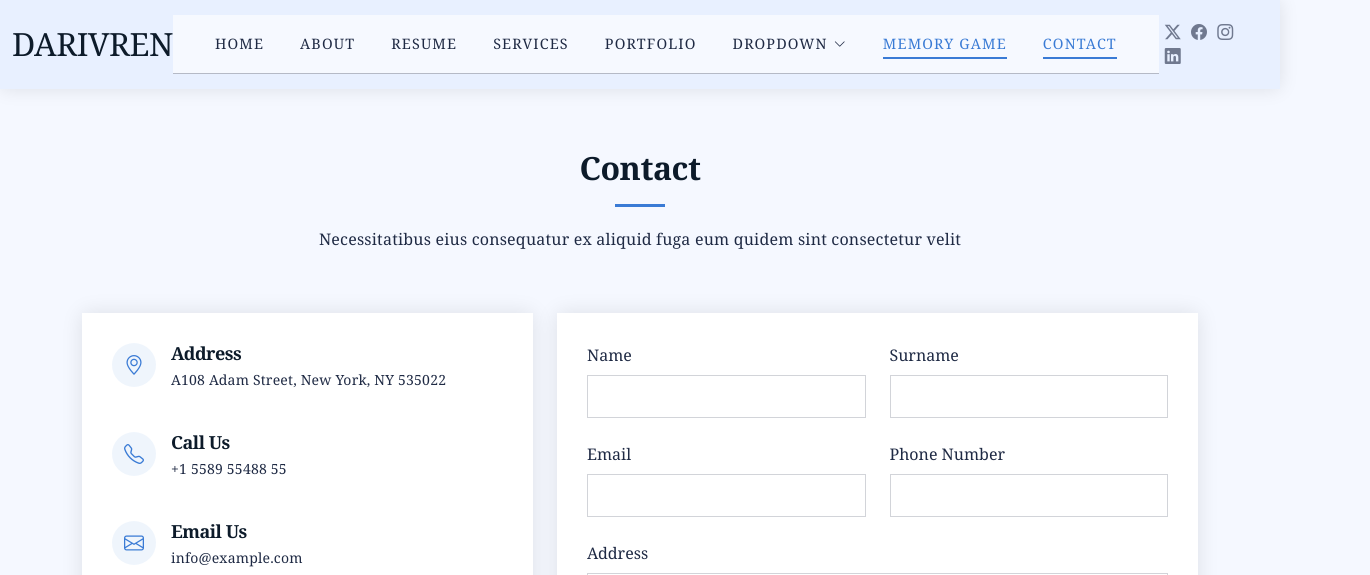
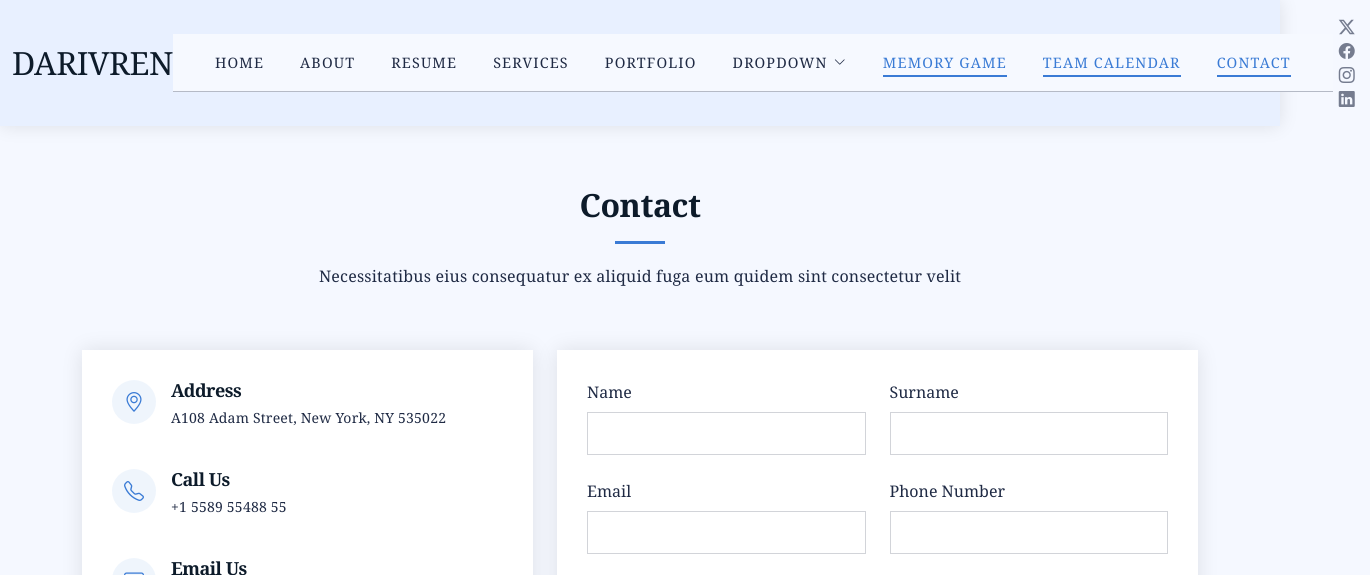
Before and after one commit to vrnhrr/vrnhrr.github.io, a plain HTML site: page contact.html in a window 1280 px wide. Shown: the top 575 px of the page, 1370 px wide, since content can reach past the window. Drawn offline with Linux system fonts and the light colour scheme.

Commit message:
Update contact.html

```diff
--- a/contact.html
+++ b/contact.html
@@ -72,6 +72,7 @@
             </ul>
           </li>
           <li><a href="memory.html" class="active">Memory Game</a></li>
+          <li><a href="team-calendar.html" class="active">Team Calendar</a></li>
           <li><a href="contact.html" class="active">Contact</a></li>
         </ul>
         <i class="mobile-nav-toggle d-xl-none bi bi-list"></i>
```
